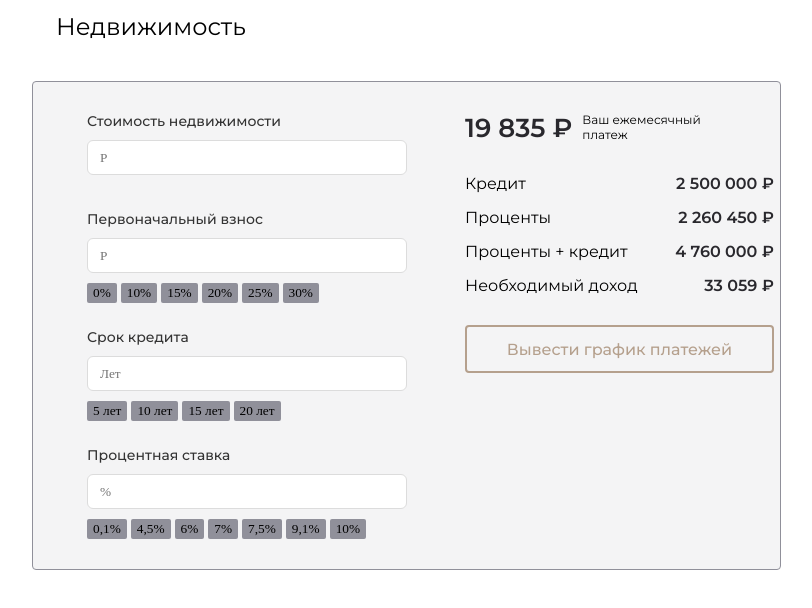
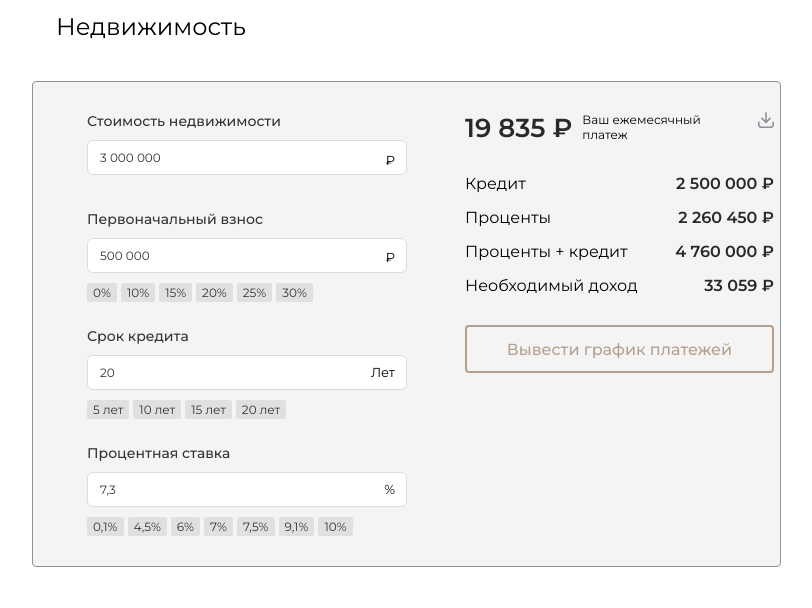
Before and after one commit to sarvanshiriev/x10-test, a website: page index.html in a window 1280 px wide. Shown: the part 52-660 px from the top of the page, without its empty margins (154-966 px from the left). Drawn offline with Linux system fonts and the light colour scheme; files that its build step writes are made by us from their sources.

Commit message:
Реализованы стили в блоке Calculator

```diff
--- a/app/scss/blocks/_calculator.scss
+++ b/app/scss/blocks/_calculator.scss
@@ -45,6 +45,7 @@
     display: flex;
     flex-direction: column;
     margin-bottom: 25px;
+    position: relative;
 }
 .calculator__form-label {
     color: $dark;
@@ -68,6 +69,58 @@
         height: 35px
     }
 }
+.calculator__form-item:nth-child(1):after {
+    position: absolute;
+    content: "₽";
+    bottom: 16.5px;
+    right: 12px;
+    color: $black;
+    text-align: right;
+    font-family: $Montserrat;
+    font-size: 13px;
+    font-style: normal;
+    font-weight: 400;
+    line-height: 18px;
+}
+.calculator__form-item:nth-child(2):after {
+    position: absolute;
+    content: "₽";
+    bottom: 36.5px;
+    right: 12px;
+    color: $black;
+    text-align: right;
+    font-family: $Montserrat;
+    font-size: 13px;
+    font-style: normal;
+    font-weight: 400;
+    line-height: 18px;
+}
+.calculator__form-item:nth-child(3):after {
+    position: absolute;
+    content: "Лет";
+    bottom: 38.5px;
+    right: 12px;
+    color: $black;
+    text-align: right;
+    font-family: $Montserrat;
+    font-size: 13px;
+    font-style: normal;
+    font-weight: 400;
+    line-height: 18px;
+}
+.calculator__form-item:nth-child(4):after {
+    position: absolute;
+    content: "%";
+    bottom: 38.5px;
+    right: 12px;
+    color: $black;
+    text-align: right;
+    font-family: $Montserrat;
+    font-size: 13px;
+    font-style: normal;
+    font-weight: 400;
+    line-height: 18px;
+}
 input[type="number"]::-webkit-inner-spin-button,
 input[type="number"]::-webkit-outer-spin-button {
     -webkit-appearance: none;
@@ -76,11 +129,26 @@ input[type="number"]::-webkit-outer-spin-button {
 input[type="number"] {
     -moz-appearance: textfield;
 }
+.calculator__form-input::placeholder {
+    color: $dark;
+    font-family: $Montserrat;
+    font-size: 12px;
+    font-style: normal;
+    font-weight: 400;
+    line-height: normal;
+}
 .calculator__form-button {
     padding: 2px 6px;
     justify-content: center;
     border-radius: 2px;
-    background-color: #90909A;
+    background-color: rgba(144, 144, 154, 0.20);
+    color: $dark;
+    text-align: center;
+    font-family: $Montserrat;
+    font-size: 12px;
+    font-style: normal;
+    font-weight: 400;
+    line-height: normal;
 }
 .calculator__form-button:hover {
     opacity: 0.7;
@@ -116,6 +184,15 @@ input[type="number"] {
 .calculator__result-payment {
     display: flex;
     margin-bottom: 30px;
+    position: relative;
+}
+.calculator__result-payment::after {
+    position: absolute;
+    content: url('/app/images/download.svg');
+    top: 0;
+    right: 0;
+    width: 16px;
+    height: 16px;
 }
 .calculator__result-credit {
     display: flex;
--- a/index.html
+++ b/index.html
@@ -15,12 +15,12 @@
                 <form action="" class="calculator__form">
                     <div class="calculator__form-item">
                         <label for="calculator__form-price" class="calculator__form-label">Стоимость недвижимости</label>
-                        <input type="number" id="calculator__form-price" class="calculator__form-input" name="user__name" placeholder="Р">
+                        <input type="number" id="calculator__form-price" class="calculator__form-input" name="user__name" placeholder="3&nbsp;000&nbsp;000">
                     </div>
                     <div class="calculator__form-item">
                         <label for="calculator__form-contribution" class="calculator__form-label">Первоначальный взнос</label>
                         <div class="input-group">
-                            <input type="number" id="calculator__form-contribution" class="calculator__form-input" name="user__name" placeholder="Р">
+                            <input type="number" id="calculator__form-contribution" class="calculator__form-input" name="user__name" placeholder="500&nbsp;000">
                             <div class="buttons-group">
                             <button type="button" onclick="addValue(0)" class="calculator__form-button">0%</button>
                             <button type="button" onclick="addValue(10)" class="calculator__form-button">10%</button>
@@ -34,7 +34,7 @@
                     <div class="calculator__form-item">
                         <label for="calculator__form-term" class="calculator__form-label">Срок кредита</label>
                         <div class="input-group">
-                        <input type="number" id="calculator__form-term" class="calculator__form-input" name="user__name" placeholder="Лет">
+                        <input type="number" id="calculator__form-term" class="calculator__form-input" name="user__name" placeholder="20">
                         <div class="buttons-group">
                             <button type="button" onclick="addValue(5)" class="calculator__form-button">5 лет</button>
                             <button type="button" onclick="addValue(10)" class="calculator__form-button">10 лет</button>
@@ -46,7 +46,7 @@
                     <div class="calculator__form-item">
                         <label for="calculator__form-rate" class="calculator__form-label">Процентная ставка</label>
                         <div class="input-group">
-                        <input type="number" id="calculator__form-rate" class="calculator__form-input" name="user__name" placeholder="%">
+                        <input type="number" id="calculator__form-rate" class="calculator__form-input" name="user__name" placeholder="7,3">
                         <div class="buttons-group">
                             <button type="button" onclick="addValue(0)" class="calculator__form-button">0,1%</button>
                             <button type="button" onclick="addValue(0)" class="calculator__form-button">4,5%</button>
```
Also changed, not shown: app/components/calculator.html (+4 -4 lines), app/css/style.min.css, app/images/download.svg (added).
